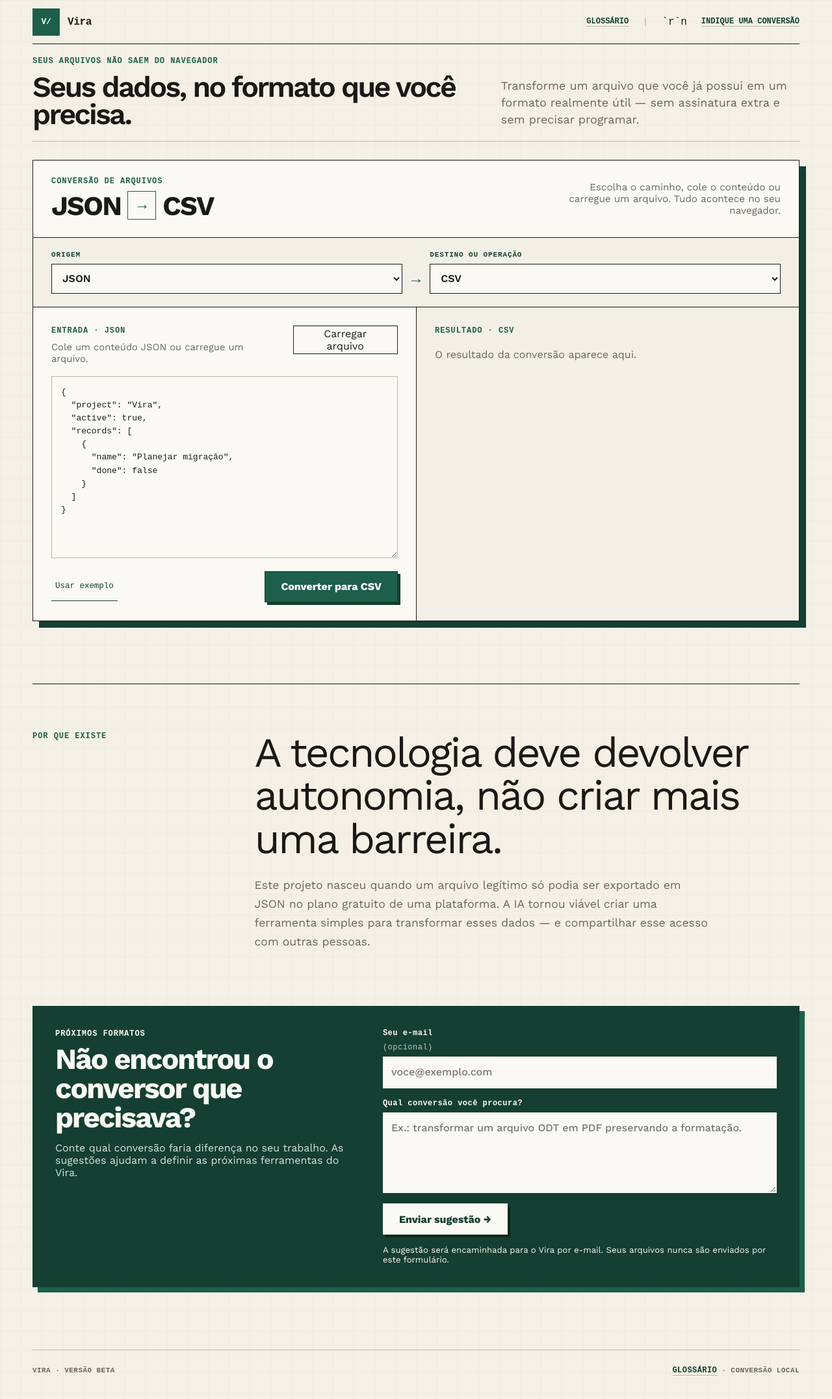
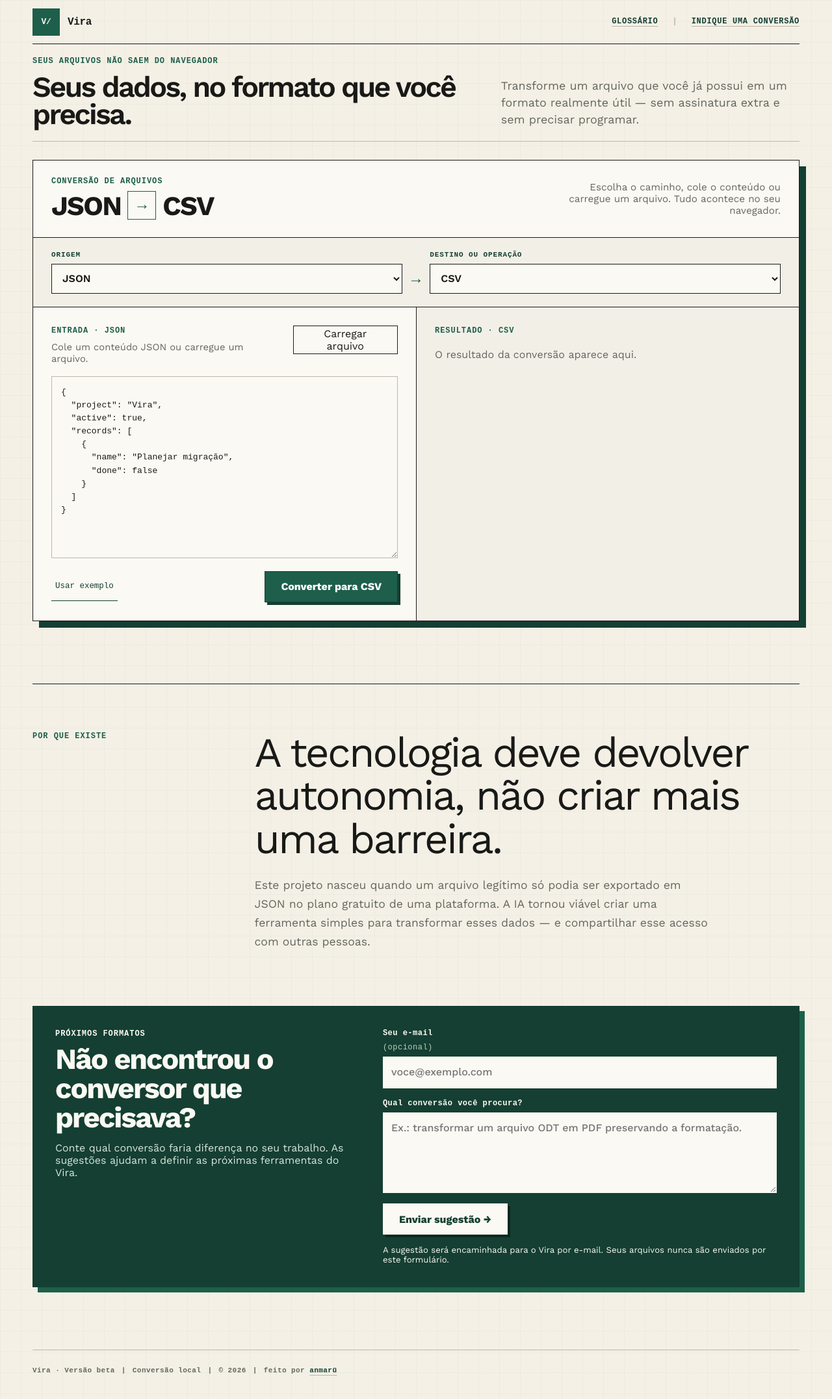
Before and after one commit to valdirmoura/dataconverteronline, a React (Vite) app: page / in a window 1280 px wide. Shown: the top 2153 px of the page at 65% size. Built offline with nearby package versions, Linux system fonts and the light colour scheme.

Commit message:
style: add Vira footer attribution

```diff
--- a/src/App.css
+++ b/src/App.css
@@ -881,10 +881,11 @@ footer {
   gap: 22px;
 }
 
-.header-nav > a,
-footer a {
+.header-nav > a {
   color: var(--green-dark);
   font: 700 12px/1.2 var(--mono);
+  letter-spacing: 0.06em;
+  text-transform: uppercase;
   text-decoration-color: var(--line);
   text-underline-offset: 4px;
 }
@@ -1005,3 +1006,15 @@ footer a {
   color: var(--line);
   font: 700 12px/1 var(--mono);
 }
+footer {
+  justify-content: flex-start;
+  gap: 10px;
+  text-transform: none;
+}
+
+footer a {
+  color: var(--green-dark);
+  font: inherit;
+  text-decoration-color: var(--line);
+  text-underline-offset: 4px;
+}
--- a/src/App.tsx
+++ b/src/App.tsx
@@ -8,6 +8,7 @@ type NavigationProps = { isGlossaryPage: boolean }
 function Header({ isGlossaryPage }: NavigationProps) {
   const destination = isGlossaryPage ? '/' : '/glossario'
   const label = isGlossaryPage ? 'CONVERSOR' : 'GLOSSÁRIO'
+  const suggestionTarget = isGlossaryPage ? '/#sugestoes' : '#sugestoes'
 
   return (
     <header className="site-header">
@@ -17,20 +18,23 @@ function Header({ isGlossaryPage }: NavigationProps) {
       </a>
       <nav className="header-nav" aria-label="Navegação principal">
         <a href={destination}>{label}</a>
-        <span className="nav-divider" aria-hidden="true">|</span>`r`n        <a href={isGlossaryPage ? "/#sugestoes" : "#sugestoes"}>INDIQUE UMA CONVERSÃO</a>
+        <span className="nav-divider" aria-hidden="true">|</span>
+        <a href={suggestionTarget}>INDIQUE UMA CONVERSÃO</a>
       </nav>
     </header>
   )
 }
 
-function Footer({ isGlossaryPage }: NavigationProps) {
-  const destination = isGlossaryPage ? '/' : '/glossario'
-  const label = isGlossaryPage ? 'CONVERSOR' : 'GLOSSÁRIO'
-
+function Footer() {
   return (
     <footer>
       <span>Vira · Versão beta</span>
-      <span><a href={destination}>{label}</a> · Conversão local</span>
+      <span aria-hidden="true">|</span>
+      <span>Conversão local</span>
+      <span aria-hidden="true">|</span>
+      <span>© 2026</span>
+      <span aria-hidden="true">|</span>
+      <span>feito por <a href="https://anmaru.com/" target="_blank" rel="noreferrer">anmarū</a></span>
     </footer>
   )
 }
@@ -64,7 +68,7 @@ function App() {
           <SuggestionForm />
         </main>
       )}
-      <Footer isGlossaryPage={isGlossaryPage} />
+      <Footer />
     </div>
   )
 }
```
